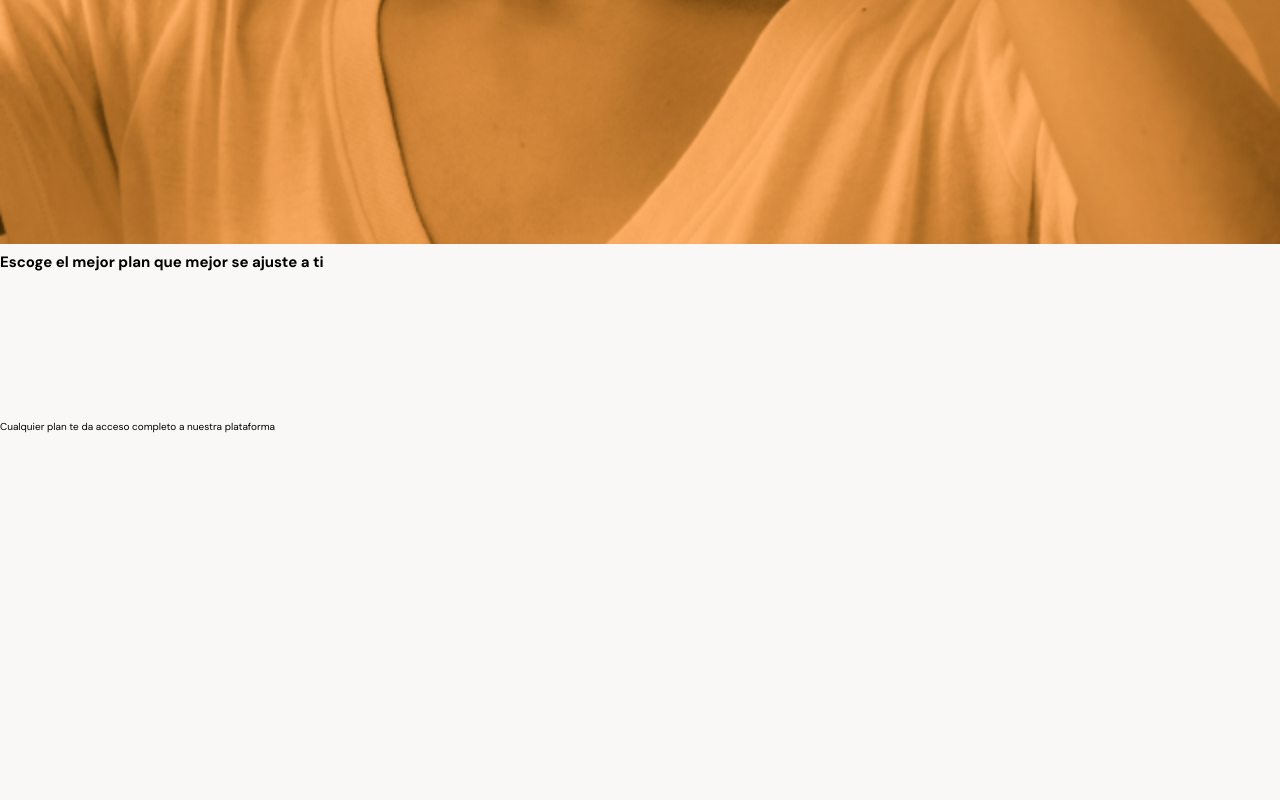
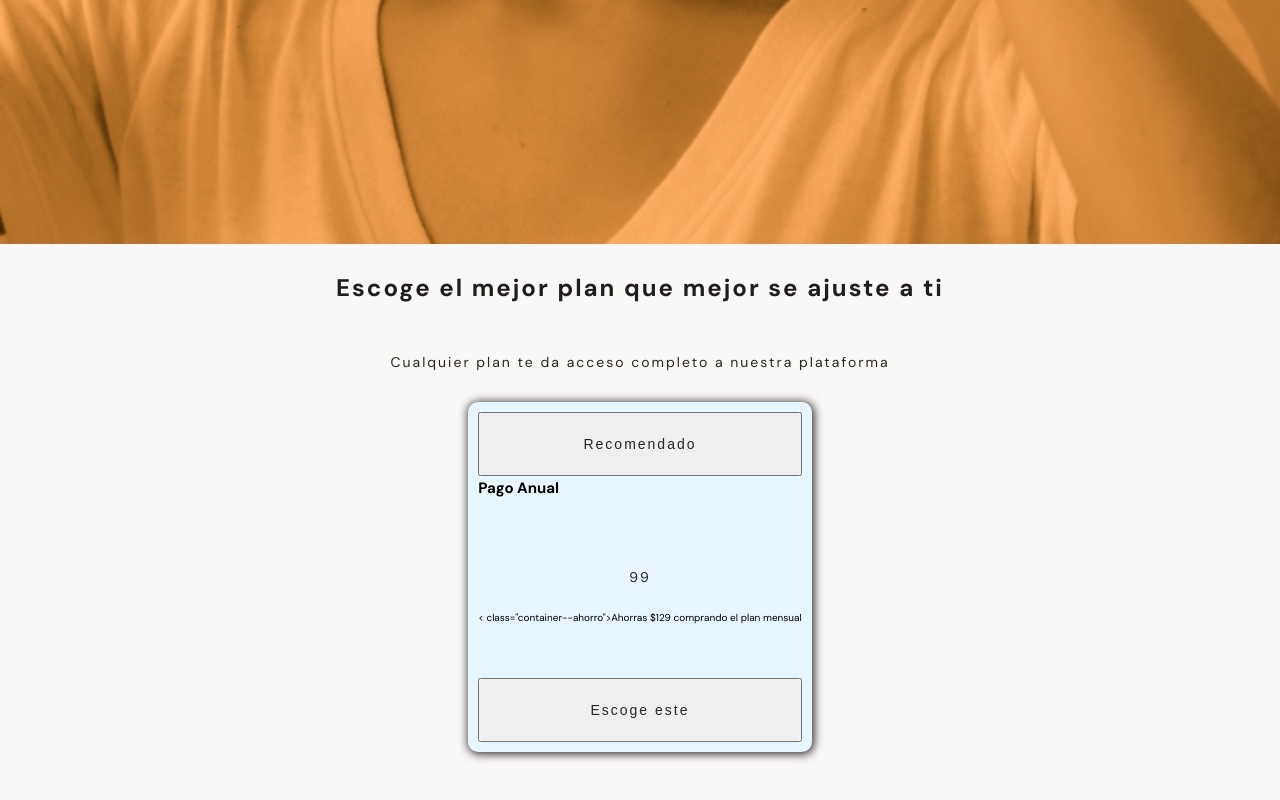
Before and after one commit to Christiano0407/git_Projects, a website: page src/html/indexApp.html in a window 1280 px wide. Shown: the part 4750-5550 px from the top of the page. Drawn offline with nearby package versions, Linux system fonts and the light colour scheme; a web font is replaced by a local one.

Commit message:
grid-planes2

```diff
--- a/src/css/main.css
+++ b/src/css/main.css
@@ -600,6 +600,72 @@ grid-template-areas: "logo"
     gap: .5rem;
 }
 
+.main--container__plan h1 {
+    grid-area: planes;
+    margin: 0 auto;
+    padding: 1rem;
+    text-align: center;
+    align-self: center;
+    justify-self: center;
+    width: auto;
+    height: auto;
+    font-size: var(--fonts-sizes-sans-large);
+    font-weight: bold;
+    color: var(--Warm-black);
+    letter-spacing: .2rem;
+}
+.main--container__plan p {
+    grid-area: acceso;
+    width: auto;
+    height: auto;
+    align-self: center;
+    justify-self: center;
+    margin: 0 auto;
+    padding: 1rem;
+    text-decoration: cadetblue;
+    color: var(--Warm-black1);
+    letter-spacing: .2rem;
+    font-size: var(--font-sizes-sans-small);
+
+}
+.main--container__plan .container--plan__pago {
+    grid-area: pago;
+    min-width: 320px;
+    height: 350px;
+
+    background-color: var(--Soft-blue);
+    display: grid;
+    grid-template-columns: 1fr;
+    grid-template-rows: repeat(5,1fr);
+    gap: .2rem;
+    margin: 0 auto;
+    padding: 1rem;
+    box-shadow: 1px 1px 10px 1px var(--Warm-black1);
+
+    grid-template-areas: "buttom1"
+                         "pagos"
+                         "money"
+                         "ahorros"
+                         "buttom2";
+    gap: .2rem;
+    border: none;
+    border-radius: 1rem;
+}
+.container--plan__pago .container--buttom1 {
+    grid-area: buttom1;
+}
+.container--plan__pago .container--pagos {
+  grid-area: pagos;
+}
+.container--plan__pago .container--money {
+ grid-area: money;
+}
+.container--plan__pago .container--ahorro {
+ grid-area: ahorros;
+}
+.container--plan__pago .vontainer--buttom2 {
+    grid-area: buttom2;
+}
 
  .footer {
     display: grid;
--- a/src/html/indexApp.html
+++ b/src/html/indexApp.html
@@ -114,7 +114,15 @@
             <h1>Escoge el mejor plan que mejor se ajuste a ti</h1>
             <p>Cualquier plan te da acceso completo a nuestra plataforma</p>
             <section class="container--plan__pago">
-
+               <button class="container--buttom1">
+                   <p>Recomendado</p>
+               </button>
+               <h2 class="container--pagos">Pago Anual</h2>
+               <p class="container--money">99</p>
+               < class="container--ahorro">Ahorras $129 comprando el plan mensual</>
+               <button class="container--buttom2">
+                  <p>Escoge este</p>
+               </button>
             </section>
 
         </section>
```
